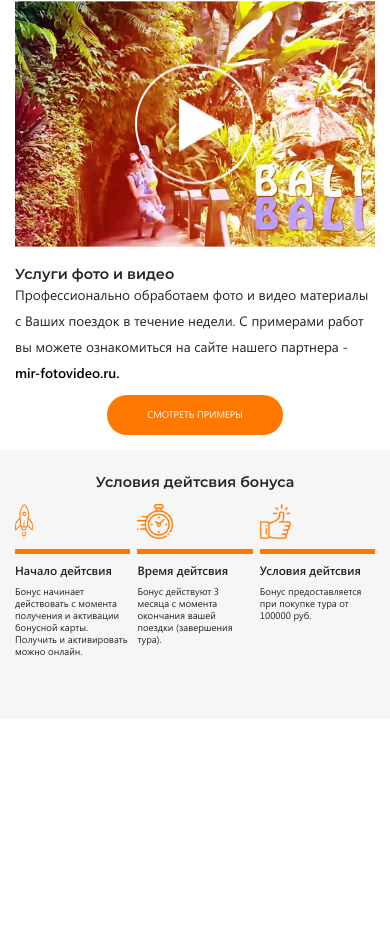
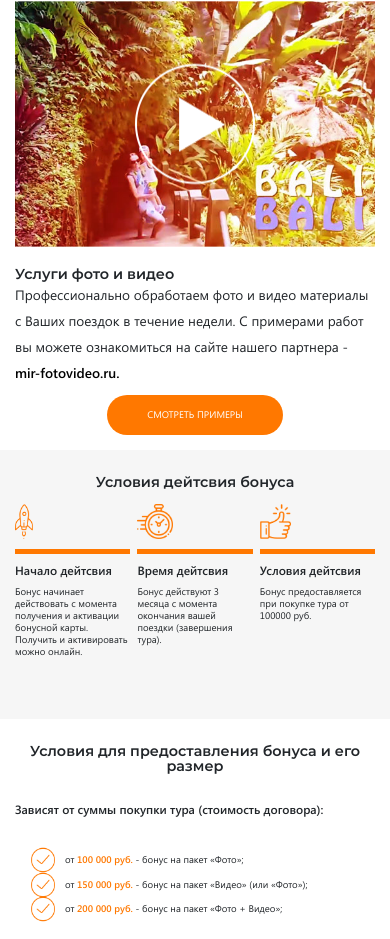
Before and after one commit to dvsyutkin/mir-photo, a plain HTML site: page index.html in a window 390 px wide. Shown: the part 371-1310 px from the top of the page. Before the commit the page ends 1090 px from the top, so only its background shows below. Drawn offline with Linux system fonts and the light colour scheme.

Commit message:
Блок условия предоставления бонуса
+ адаптив

```diff
--- a/index.html
+++ b/index.html
@@ -79,8 +79,8 @@
         <!-- /.section example -->
 
         <div class="section bonus">
-            <h2 class="bonus__title text-center">Условия дейтсвия бонуса</h2>
             <div class="container">
+                <h2 class="bonus__title text-center">Условия дейтсвия бонуса</h2>
                 <div class="row">
                     <div class="col-lg-10 offset-lg-1 col-md-12 offset-md-0 ">
                         <div class="bonus__wrap">
@@ -121,6 +121,28 @@
             </div>
         </div>
         <!-- /.section bonus -->
+
+        <div class="section value">
+            <div class="container">
+                <h2 class="value__title text-center">Условия для предоставления бонуса и его размер</h2>
+                <div class="row">
+                    <div class="col-12">
+                        <div class="value__box">
+                            <div class="value__list-title">
+                                Зависят от суммы покупки тура (стоимость договора):
+                            </div>
+                            <ul class="value__list">
+                                <li class="value__item">от <span>100 000 руб.</span> - бонус на пакет &#171;Фото&#187;;</li>
+                                <li class="value__item">от <span>150 000 руб.</span> - бонус на пакет &#171;Видео&#187; (или  &#171;Фото&#187;);</li>
+                                <li class="value__item">от <span>200 000 руб.</span> - бонус на пакет &#171;Фото + Видео&#187;;</li>
+                            </ul>
+                        </div>
+                    </div>
+                </div>
+            </div>
+        </div>
+        <!-- /.section value -->
+
     </main>
 
     <!-- <script src="https://ajax.googleapis.com/ajax/libs/jquery/1.11.0/jquery.min.js"></script>
--- /dev/null
+++ b/sass/blocks/_value.sass
@@ -0,0 +1,89 @@
+.value
+    &__box
+        margin-left: 110px
+        max-width: 100%
+    &__title
+        margin-bottom: 70px
+        +monSB
+        font-size: 3.6em
+    &__list
+        &-title
+            margin-bottom: 40px
+            +segSB
+            font-size: 3em
+    &__item
+        position: relative
+        margin-left: 100px
+        font-size: 2.4em
+        span
+            +segSB
+            color: $fisrt
+        &:nth-child(2)
+            margin-top: 25px
+            margin-bottom: 25px
+        &::before
+            position: absolute
+            content: ''
+            top: 15px
+            left: -70px
+            width: 40px
+            height: 40px
+            transform: translateY(-50%)
+            background: url(../img/check-mark.png)center no-repeat
+            background-size: contain
+
+
+@media (max-width: 1999px)
+    .value
+        &__box
+            margin-left: 150px
+        &__item
+            &::before
+                top: 10px
+                left: -50px
+                width: 30px
+                height: 30px
+
+
+@media (max-width: 991px)
+    .value
+        &__title
+            margin-bottom: 45px
+
+@media (max-width: 767px)
+    .value
+        &__title
+            max-width: 420px
+            margin: auto
+            margin-bottom: 20px
+        &__box
+            margin-left: 0
+        &__item
+            &::before
+
+@media (max-width: 600px)
+    .value
+        &__title
+            margin-bottom: 30px
+        &__box
+            margin: 0
+        &__item
+            margin-left: 50px
+            &::before
+                top: 5px
+                left: -35px
+                width: 25px
+                height: 25px
+            &:nth-child(2)
+                margin-top: 15px
+                margin-bottom: 15px
+
+@media (max-width: 330px)
+    .value
+        &__title
+            max-width: 250px
+        &__box
+        &__item
+            margin-left: 35px
+            &::before
+            &:nth-child(2)
--- a/sass/style.sass
+++ b/sass/style.sass
@@ -5,3 +5,4 @@
 @import 'blocks/header'
 @import 'blocks/example'
 @import 'blocks/bonus'
+@import 'blocks/value'
```
Also changed, not shown: css/style.min.css.
